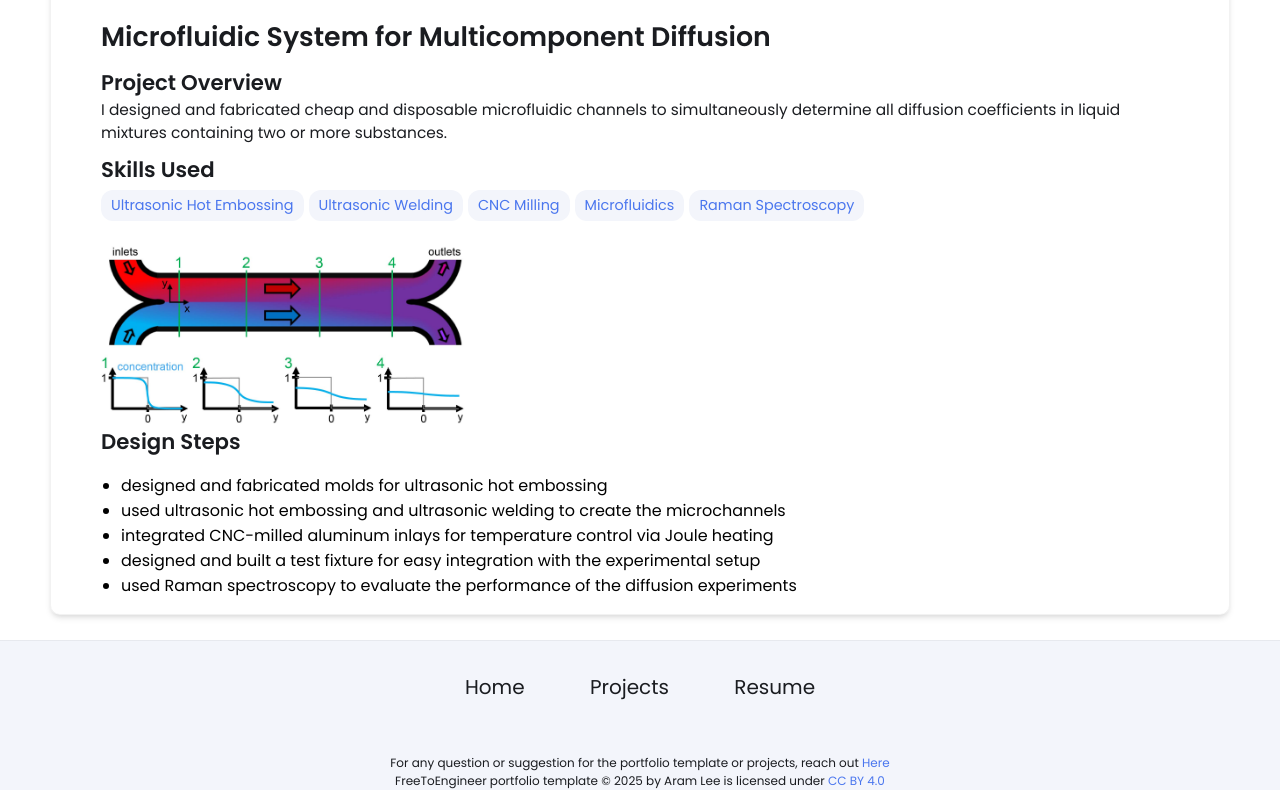
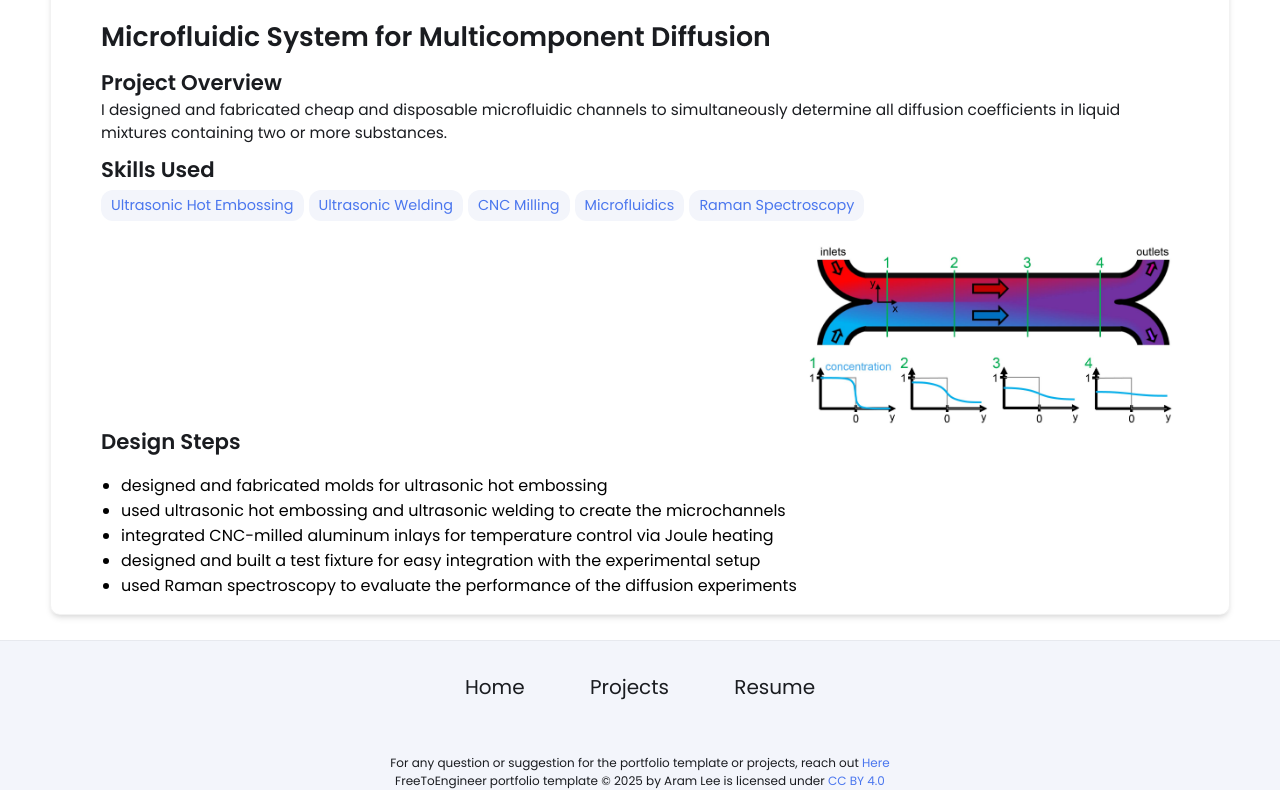
Before and after one commit to HagenGress/HagenGress.github.io, a Jekyll site: the page built from _projects/microfluidic-channel/index.md, in a window 1280 px wide. Shown: the part 490-1280 px from the top of the page. Built offline with Jekyll 4.4.1, drawn with Linux system fonts in a browser that asks for light colours.

Commit message:
Update image-gallery.html

```diff
--- a/_includes/image-gallery.html
+++ b/_includes/image-gallery.html
@@ -2,7 +2,9 @@
 {% assign gallery_height = include.height | default: "300" %}
 {% assign alignment = include.alignment | default: "left" %}
 
-<div class="image-gallery" style="--gallery-height: {{ gallery_height }}px; text-align: {{ alignment }};">
+<!-- <div class="image-gallery" style="--gallery-height: {{ gallery_height }}px; text-align: {{ alignment }};"> -->
+<div class="image-gallery" style="--gallery-height: {{ gallery_height }}px; display: flex; justify-content: {% if alignment == 'center' %}center{% elsif alignment == 'right' %}flex-end{% else %}flex-start{% endif %}; gap: 10px;">
+
   {% for image_path in image_paths %}
       {% assign image_name = image_path | strip %}
       {% if image_name contains 'https://' %}
@@ -17,7 +19,6 @@
               src="{{ page_url_without_index }}{{ image_name }}"
               alt="{{image_name}}"
               loading="lazy"
-              style="{% if alignment == 'right' %}float: right;{% endif %}"
               onerror="this.onerror=null;this.src=this.src.replace('.webp','.png').replace('.png','.webp');"
           />
       {% endif %}
```
